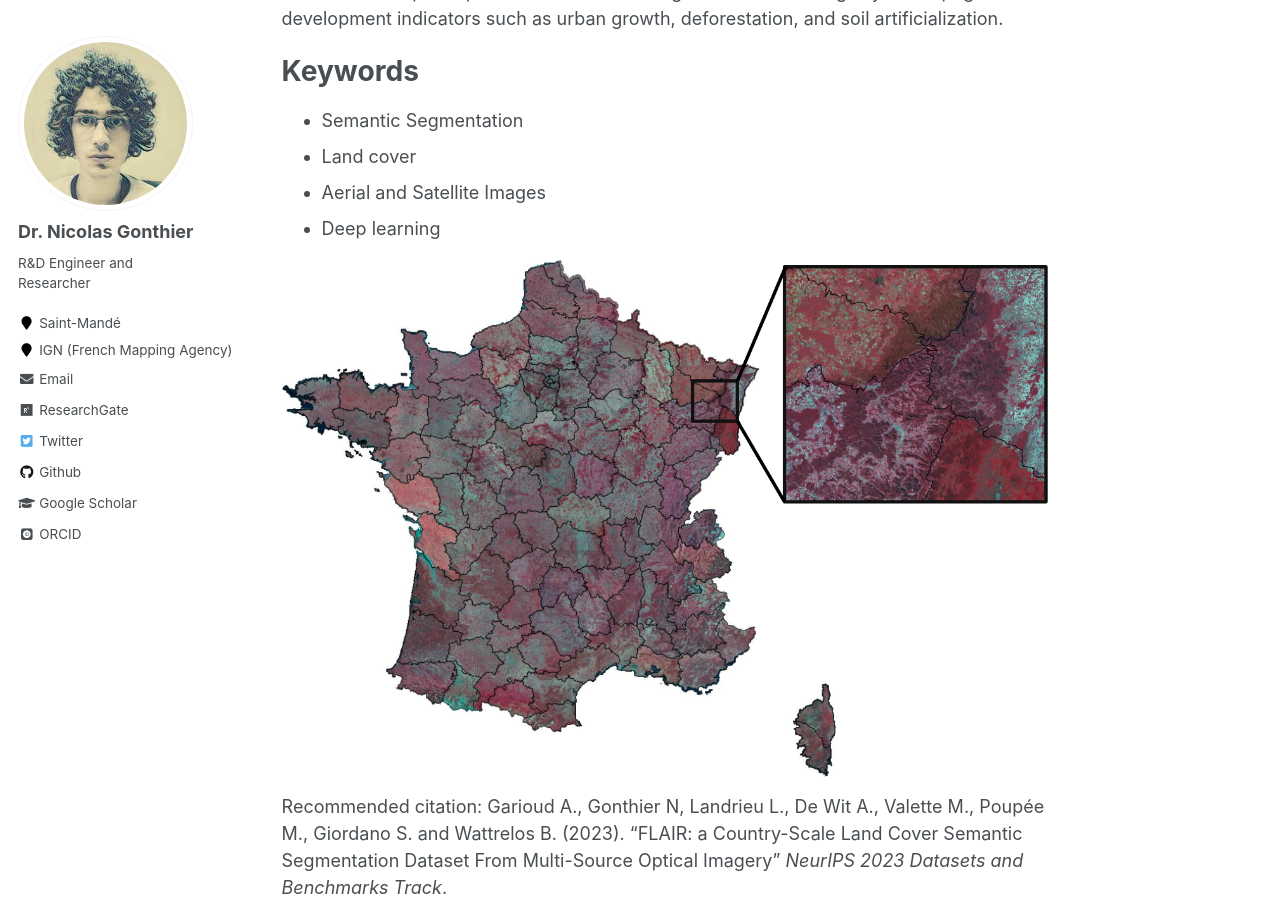
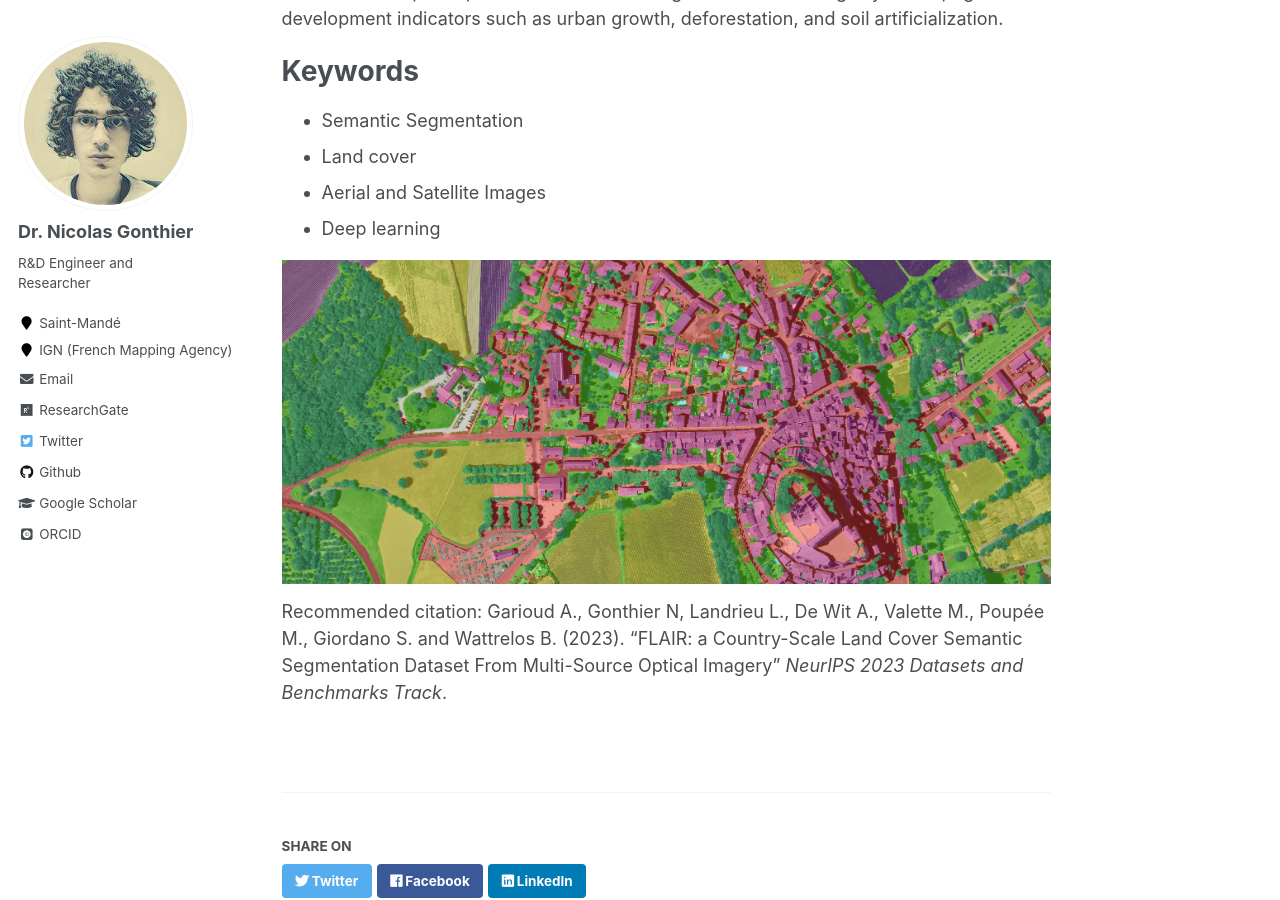
Before and after one commit to ngonthier/ngonthier.github.io, a Jekyll site: the page built from _publications/2023-09_FLAIR_Neurips.md, in a window 1280 px wide and 900 px high, scrolled down 972 px. Built offline with Jekyll 4.4.1, drawn with Linux system fonts in a browser that asks for light colours; some web fonts are replaced; formulas are drawn with MathJax 3.

Commit message:
flair paper

```diff
--- a/_publications/2023-09_FLAIR_Neurips.md
+++ b/_publications/2023-09_FLAIR_Neurips.md
@@ -26,6 +26,6 @@ Keywords
 * Aerial and Satellite Images
 * Deep learning
 
-# ![Radiometric discrepancies of the aerial images between domains](https://ngonthier.github.io/images/radiometric.png)
+# ![Detail from the FLAIR Dataset : very high resolution annotation at 20cm.](https://ngonthier.github.io/images/flair.jpg)
 
 Recommended citation: Garioud A., Gonthier N, Landrieu L., De Wit A., Valette M., Poupée M., Giordano S. and Wattrelos B. (2023). "FLAIR: a Country-Scale Land Cover Semantic Segmentation Dataset From Multi-Source Optical Imagery" <i>NeurIPS 2023 Datasets and Benchmarks Track</i>.
```
